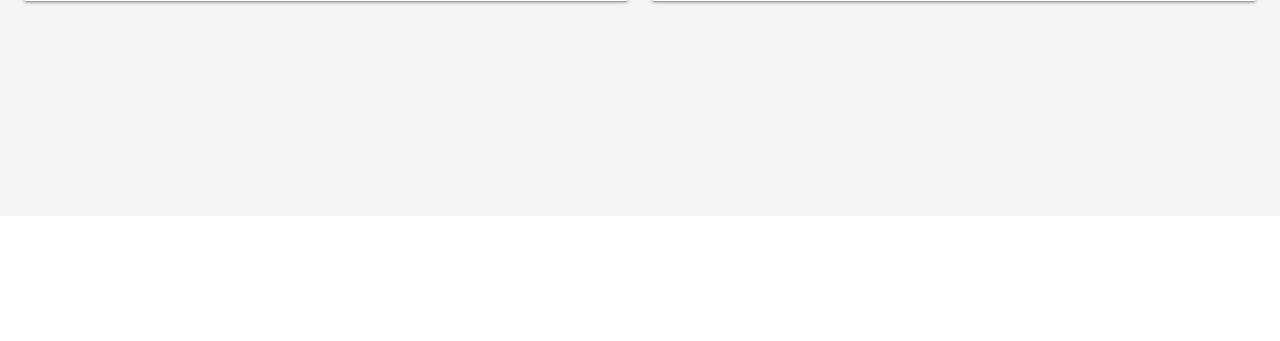
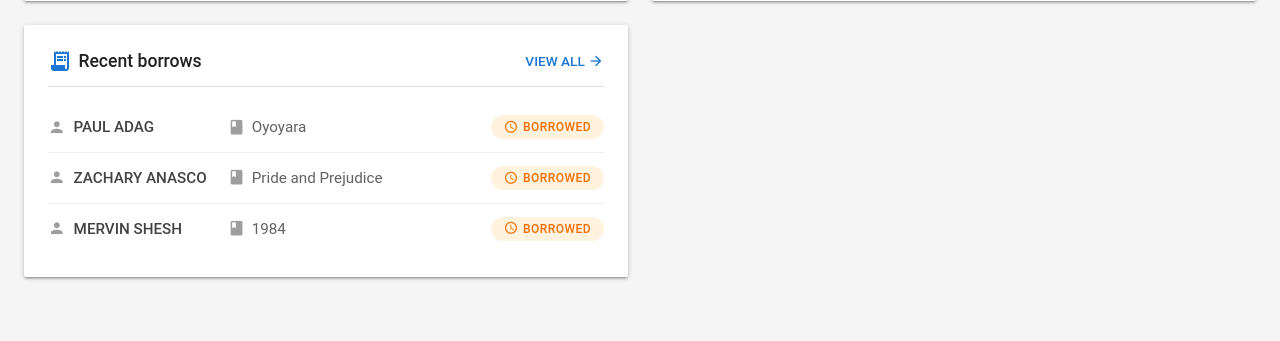
Before and after one commit to zustinanasco0/IT30B, a PHP site: page /dashboard.php in a window 1280 px wide. Shown: the part 584-925 px from the top of the page. Before the commit the page ends 590 px from the top, so only its background shows below. Run offline with PHP 8.4, Linux system fonts and the light colour scheme; data comes from the database, SQL or seed files in the repository.

Commit message:
CODEBLOCK2

```diff
--- a/dashboard.php
+++ b/dashboard.php
@@ -71,11 +71,24 @@ for ($i = 6; $i >= 0; $i--) {
 
 
 
+// ---------- 4. RECENT BORROWS ----------
 
+$recentStmt = $pdo->query("
+    SELECT
+        s.student_first_name,
+        s.student_last_name,
+        b.book_title,
+        br.borrow_return_date
+    FROM borrow br
+    INNER JOIN students s ON br.student_id = s.student_id
+    INNER JOIN books b ON br.book_id = b.book_id
+    ORDER BY br.borrow_id DESC
+    LIMIT 5
+");
+$recentBorrows = $recentStmt->fetchAll();
 
 
 ?>
-
 <!DOCTYPE html>
 <html lang="en">
 <head>
@@ -123,8 +136,6 @@ for ($i = 6; $i >= 0; $i--) {
             gap: 1.25rem;
             margin-bottom: 2rem;
         }
-
-
         .stat-card {
             padding: 1.5rem;
             display: flex;
@@ -203,6 +214,8 @@ for ($i = 6; $i >= 0; $i--) {
             height: auto !important;
             max-height: 200px;
         }
+
+
 
         /* ---- RECENT BORROWS ---- */
         .recent-borrows {
@@ -320,9 +333,7 @@ for ($i = 6; $i >= 0; $i--) {
     </style>
 </head>
 <body>
-
     <?php include 'includes/navbar.php' ?>
-
     <div class="dashboard">
 
     <div class="stats-grid">
@@ -361,28 +372,20 @@ for ($i = 6; $i >= 0; $i--) {
         <div class="stat-number"><?= $activeBorrows ?></div>
         <div class="stat-sub">not returned</div>
     </div>
-
-
-
 </div>
-
 <!-- CHARTS -->
 <div class="charts-grid">
-
     <!-- Doughnut Chart: Books by Category -->
     <div class="chart-card">
         <div class="chart-title">
             Books by category
-
             <span>
                 <span class="material-icons">category</span>
                 collection
             </span>
         </div>
-
         <canvas id="categoryChart" width="400" height="200"></canvas>
     </div>
-
     <!-- Bar Chart: Borrow Activity -->
 <div class="chart-card">
     <div class="chart-title">
@@ -393,13 +396,46 @@ for ($i = 6; $i >= 0; $i--) {
             activity
         </span>
     </div>
-
     <canvas id="borrowChart" width="400" height="200"></canvas>
 </div>
 
+<!-- RECENT BORROWS -->
+<div class="recent-borrows">
+    <div class="recent-header">
+        <h3>
+            <span class="material-icons">receipt_long</span>
+            Recent borrows
+        </h3>
+        <a href="#">
+            view all
+            <span class="material-icons">arrow_forward</span>
+        </a>
+    </div>
+    <?php if (empty($recentBorrows)): ?>
+        <div class="borrow-row" style="color:#9e9e9e; justify-content:center;">
+            No borrow records yet.
+        </div>
+    <?php else: ?>
+        <?php foreach ($recentBorrows as $row): ?>
+            <div class="borrow-row">
+                <div class="borrow-student">
+                    <span class="material-icons">person</span>
+                    <?= htmlspecialchars($row['student_first_name'] . ' ' . $row['student_last_name']) ?>
+                </div>
+                <div class="borrow-book">
+                    <span class="material-icons">book</span>
+                    <?= htmlspecialchars($row['book_title']) ?>
+                </div>
+                <div class="borrow-status <?= $row['borrow_return_date'] ? 'returned' : 'borrowed' ?>">
+                    <span class="material-icons">
+                        <?= $row['borrow_return_date'] ? 'check_circle' : 'schedule' ?>
+                    </span>
+                    <?= $row['borrow_return_date'] ? 'Returned' : 'Borrowed' ?>
+                </div>
+            </div>
+        <?php endforeach; ?>
+    <?php endif; ?>
 </div>
-
-
 <script>
     (function () {
         // Materialize standard palette
@@ -411,7 +447,6 @@ for ($i = 6; $i >= 0; $i--) {
             purple: '#9c27b0',
             grey: '#9e9e9e'
         };
-
         // ---------- DOUGHNUT: BOOKS BY CATEGORY ----------
         const catCtx = document
             .getElementById('categoryChart')
@@ -484,14 +519,10 @@ for ($i = 6; $i >= 0; $i--) {
                                     : 0;
 
                                 return ` ${label}: ${value} (${pct}%)`;
-                            }
-                        }
-                    }
-                }
-            }
-        });
-    })();
+                            } }}} }
+            });
 
+            // BORROW 3//
     const borrowCtx = document
     .getElementById('borrowChart')
     .getContext('2d');
@@ -505,7 +536,7 @@ new Chart(borrowCtx, {
         datasets: [{
             label: 'Borrows',
             data: <?= json_encode($dailyBorrows) ?>,
-            backgroundColor: colors.blue,
+            backgroundColor: '#E6E6FA',
             borderRadius: 0, // Material flat bars are sharp
 
             barPercentage: 0.6,
@@ -531,10 +562,7 @@ new Chart(borrowCtx, {
 
                 callbacks: {
                     label: (ctx) => ` ${ctx.raw} borrows`
-                }
-            }
-        },
-
+                } } },
         scales: {
             y: {
                 beginAtZero: true,
@@ -548,10 +576,7 @@ new Chart(borrowCtx, {
                     font: {
                         size: 11,
                         family: 'Roboto'
-                    }
-                }
-            },
-
+                    } } },
             x: {
                 grid: {
                     display: false
@@ -561,12 +586,12 @@ new Chart(borrowCtx, {
                     font: {
                         size: 11,
                         family: 'Roboto'
-                    }
-                }
-            }
-        }
-    }
+                     } } }  } }
 });
+
+ })();
+
+
 
 
 </script>
--- a/index.php
+++ b/index.php
@@ -357,10 +357,11 @@ $action = $_GET['action'] ?? '';
     <div class="container mt-4">
     <h1>Simple Library System</h1>
 
-     <a href="../../auth/signout.php" class="">
-            Sign Out
+
+
         </a>
     <nav>
+         <a href="dashboard.php">Dashboard</a>
         <a href="index.php?section=students">Students</a>
         <a href="index.php?section=books">Books</a>
         <a href="index.php?section=borrow">Borrow</a>
```
